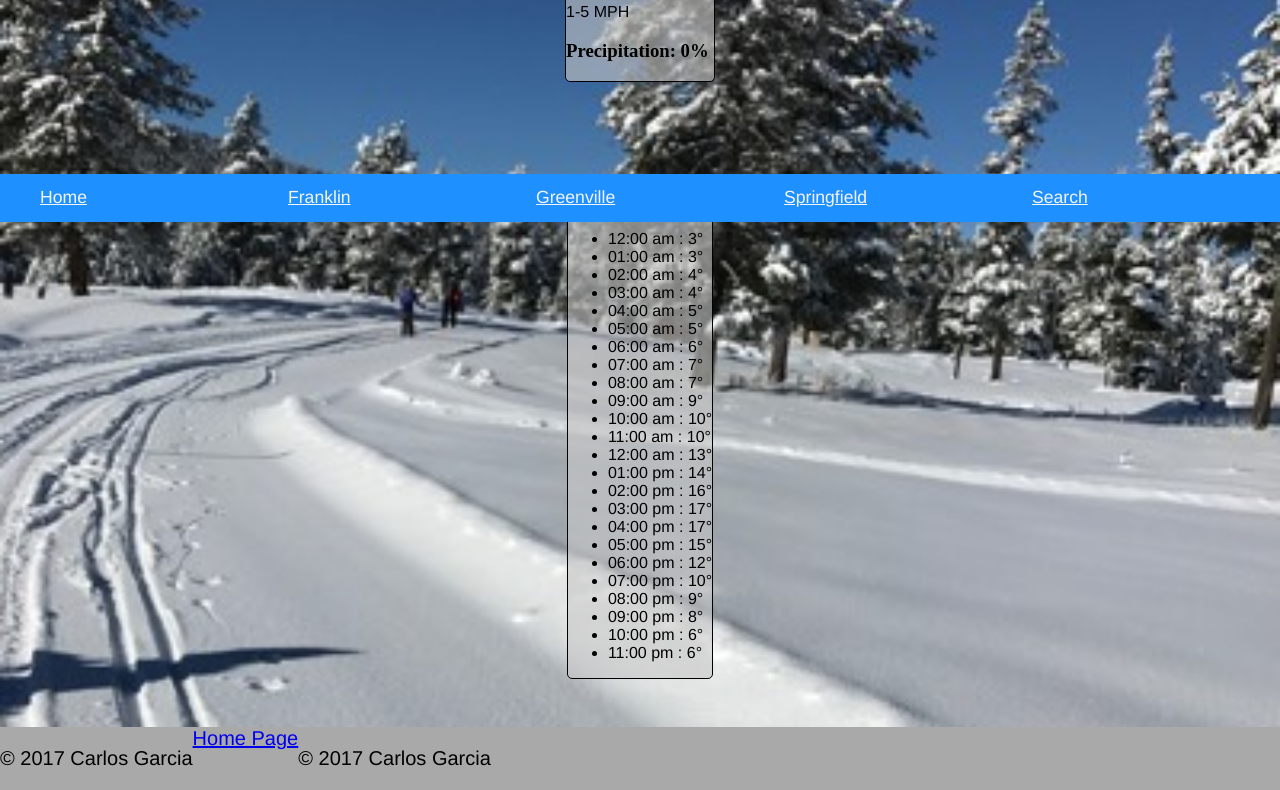
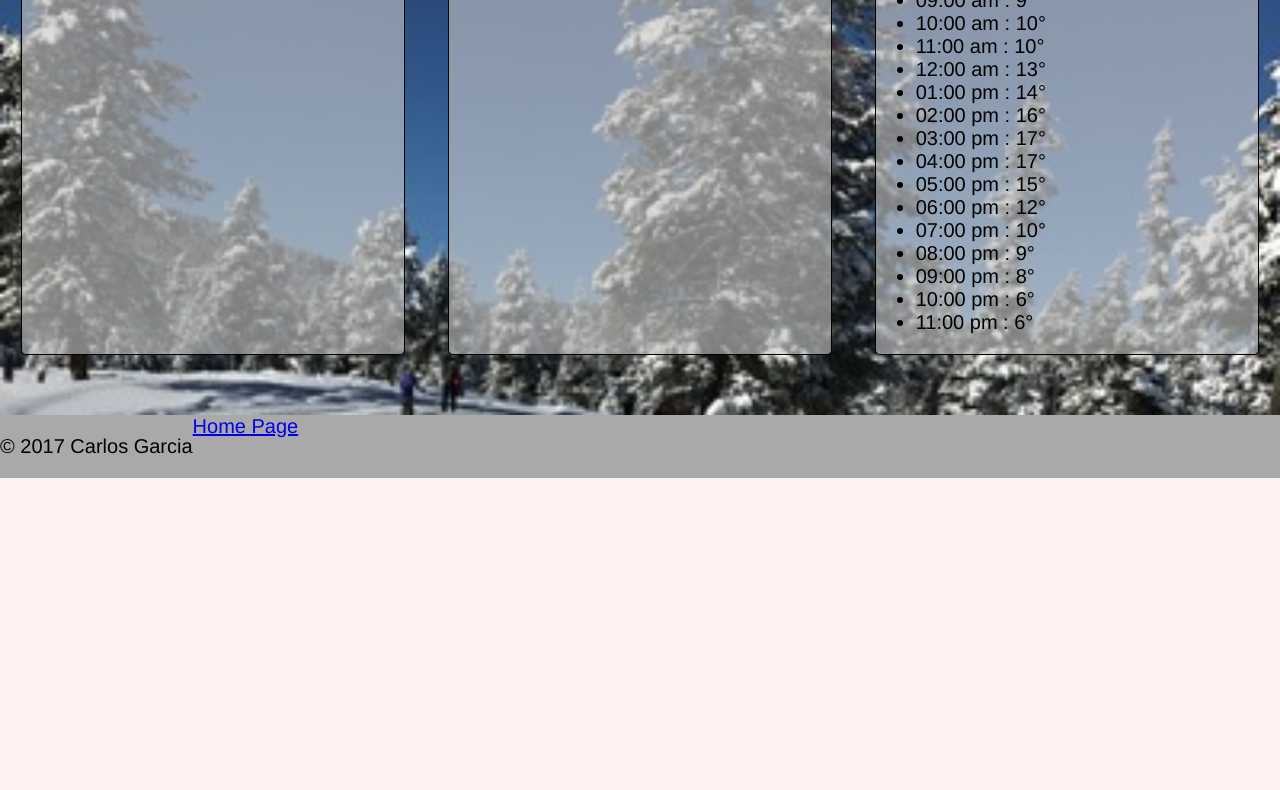
Before and after one commit to carlosvaleiro/carlosvaleiro.github.io, a plain HTML site: page WEATHER/franklin.html in a window 1280 px wide. Shown: the part 578-1368 px from the top of the page. After the commit the page ends 1056 px from the top, so only its background shows below. Drawn offline with Linux system fonts and the light colour scheme; a web font is replaced by a local one.

Commit message:
med query 1

```diff
--- a/WEATHER/franklin-css.css
+++ b/WEATHER/franklin-css.css
@@ -30,13 +30,13 @@ body {
     /* ditto for padding */
     background-color: rgba(250, 128, 114, 0.1);
     font-family: helvetica, arial, sans-serif;
-    font-size: 1em;
+    font-size: 20px;
     background-image: url("sunny-winter.jpg");
     background-size: cover;
     background-repeat: no-repeat;
 }
 
-.bodywrap{
+.bodywrap {
     display: flex;
     flex-direction: column;
     align-content: center;
@@ -55,13 +55,13 @@ main {
 /*Attributes for the nav bar general*/
 
 nav {
-    background-color:dodgerblue;
-    position:fixed;
+    background-color: deepskyblue;
+    position: fixed;
     bottom: 0;
     left: 0;
     right: 0;
     font-size: 1.1em;
-    justify-content:space-around;
+    justify-content: center;
     flex-flow: wrap;
 }
 
@@ -91,7 +91,7 @@ nav a:visited {
 }
 
 nav a:hover {
-    color: #E7EF61;
+    color: #E7EF68;
 }
 
 nav a:active {
@@ -138,7 +138,7 @@ h2 {
 /*Header properties*/
 
 header {
-    background-color:dodgerblue;
+    background-color: dodgerblue;
 }
 
 
@@ -147,22 +147,45 @@ header {
 main {
     background-image: url("sunny-winter.jpg");
     background-size: cover;
-    background-repeat: no-repeat;
+
 }
+
 
 /*Footer properties*/
 
 footer {
-    display:flex;
+    display: flex;
     font-size: 20px;
     background-color: darkgrey;
-
-
 }
 
-.cur_conditions, .hourly, .location {
+.cur_conditions,
+.hourly,
+.location {
     background-color: rgba(200, 200, 200, .6);
     margin: 3em auto;
     border: 1px solid;
     border-radius: 5px;
+    width: 100%;
 }
+
+@media only screen and (min-width: 650px){
+
+    main {
+        flex-flow: row wrap;
+        justify-content: space-between;
+        align-items: stretch;
+    }
+
+    .cur_conditions,
+    .hourly,
+    .location {
+        width: 30%;
+        }
+    nav {
+       position: relative;
+       padding: 1em;
+       padding: .25em;
+
+    }
+}
--- a/WEATHER/franklin.html
+++ b/WEATHER/franklin.html
@@ -78,7 +78,6 @@
     <footer>
         <p>&copy; 2017 Carlos Garcia</p>
         <a href="https://carlosvaleiro.github.io/">Home Page</a>
-         <p>&copy; 2017 Carlos Garcia</p>
     </footer>
     </div>
 </body>
```
